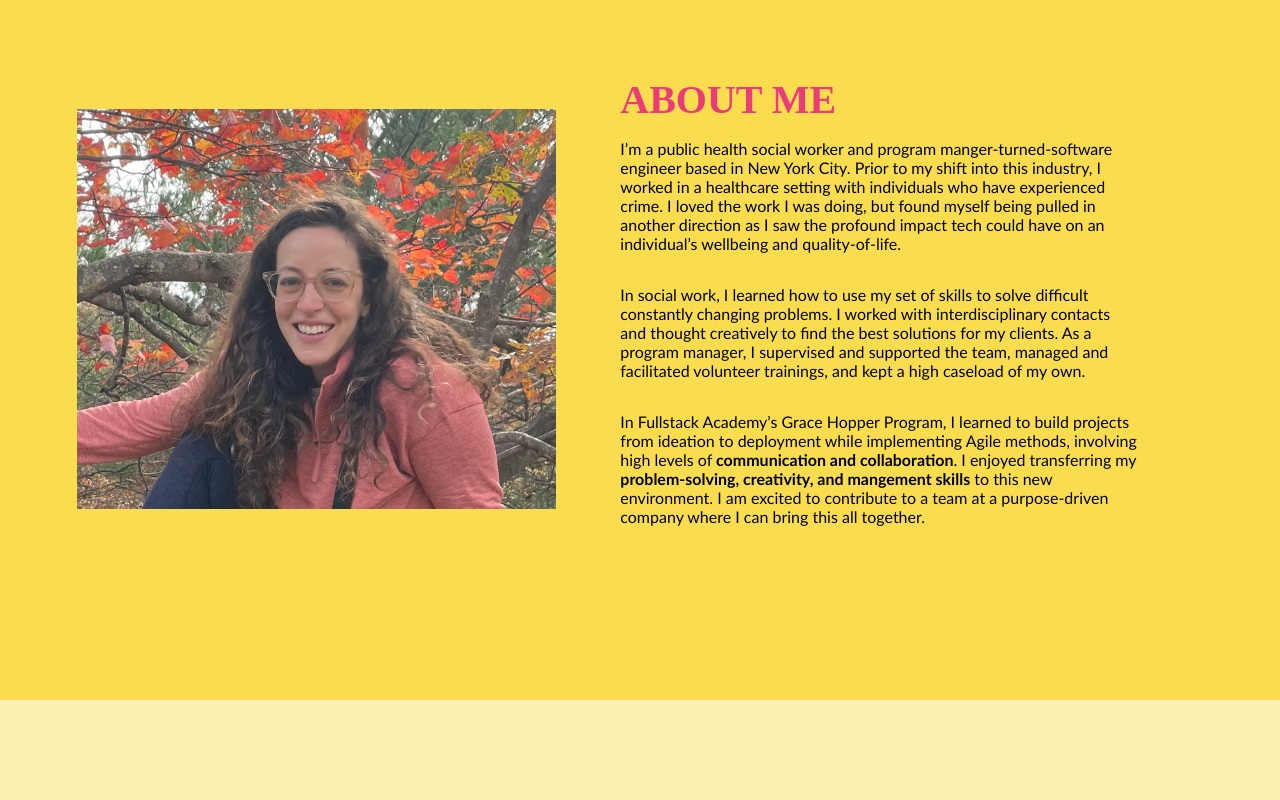
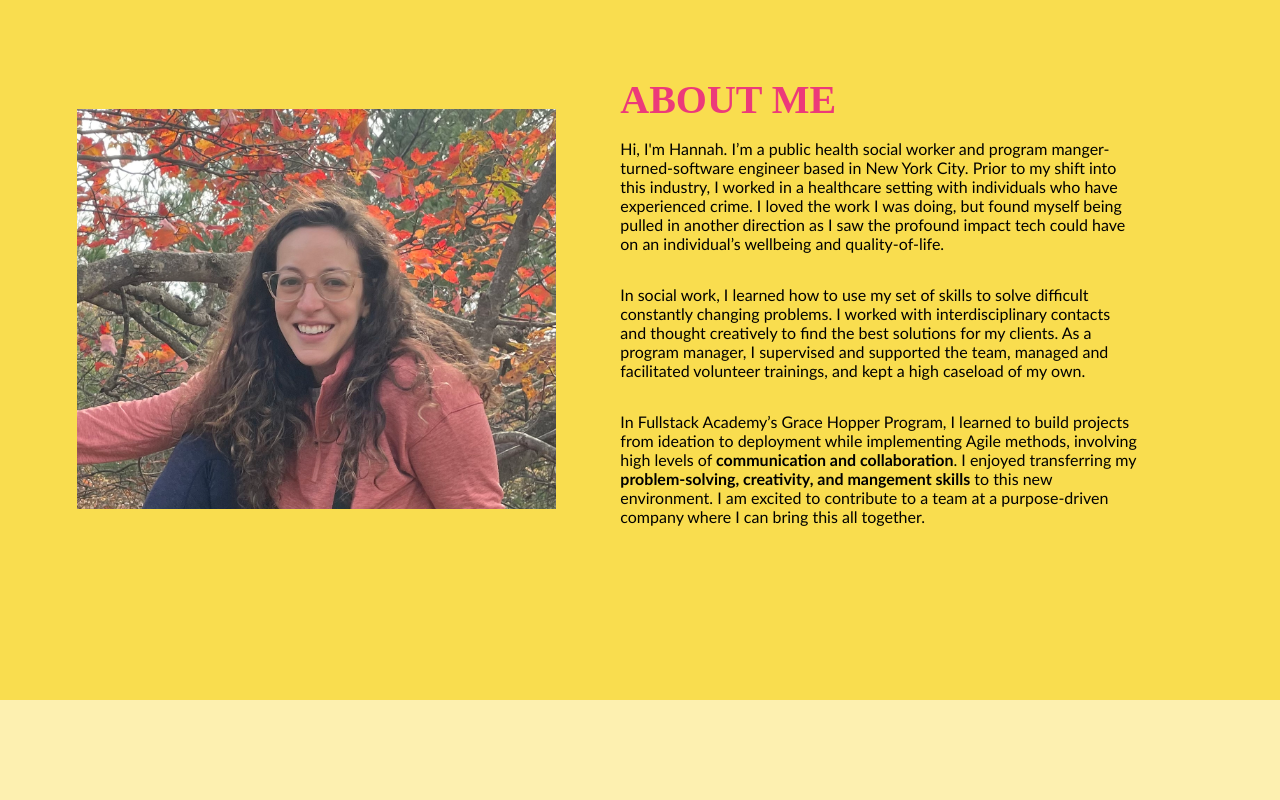
Before and after one commit to sommerh/sommerh.github.io, a React (Create React App) app: page / in a window 1280 px wide. Shown: the part 980-1780 px from the top of the page. Built offline with nearby package versions, Linux system fonts and the light colour scheme; a web font is replaced by a local one.

Commit message:
Add todos and contact form component

```diff
--- a/src/components/About.js
+++ b/src/components/About.js
@@ -8,7 +8,7 @@ const About = () => {
         <img src={headshot} id="headshot" alt="hiking-headshot" />
         <div id="about-text">
           <h1 className="font-link pink-txt">ABOUT ME</h1>
-          <p>{`I’m a public health social worker and program manger-turned-software engineer based in New York City. Prior to my shift into this industry, I worked in a healthcare setting with individuals who have experienced crime. I loved the work I was doing, but found myself being pulled in another direction as I saw the profound impact tech could have on an individual’s wellbeing and quality-of-life.`}</p>
+          <p>{`Hi, I'm Hannah. I’m a public health social worker and program manger-turned-software engineer based in New York City. Prior to my shift into this industry, I worked in a healthcare setting with individuals who have experienced crime. I loved the work I was doing, but found myself being pulled in another direction as I saw the profound impact tech could have on an individual’s wellbeing and quality-of-life.`}</p>
           <p>{`In social work, I learned how to use my set of skills to solve difficult constantly changing problems. I worked with interdisciplinary contacts and thought creatively to find the best solutions for my clients. As a program manager, I supervised and supported the team, managed and facilitated volunteer trainings, and kept a high caseload of my own.`}</p>
           <p>
             {`In Fullstack Academy’s Grace Hopper Program, I learned to build projects from ideation to deployment while implementing Agile methods, involving high levels of `}
--- a/src/components/Contact.js
+++ b/src/components/Contact.js
@@ -2,17 +2,13 @@ import React from 'react';
 import { FontAwesomeIcon } from '@fortawesome/react-fontawesome';
 import { faLinkedin, faGithub } from '@fortawesome/free-brands-svg-icons';
 import { faEnvelope } from '@fortawesome/free-regular-svg-icons';
+import ContactForm from './ContactForm';
 
 const Contact = () => {
   return (
     <div id="contact" className="segment yellow-bg-lt">
       <div id="contact-body">
-        <div id="contact-form">
-          <p>placeholder: Name</p>
-          <p>placeholder: Email</p>
-          <p>placeholder: Subject</p>
-          <p>placeholder: Message</p>
-        </div>
+        <ContactForm />
         <div id="contact-text">
           <h1 className="font-link pink-txt">I'd love to hear from you</h1>
           <p>
--- /dev/null
+++ b/src/components/ContactForm.js
@@ -0,0 +1,14 @@
+import React from 'react';
+
+const ContactForm = () => {
+  return (
+    <div id="contact-form">
+      <p>placeholder: Name</p>
+      <p>placeholder: Email</p>
+      <p>placeholder: Subject</p>
+      <p>placeholder: Message</p>
+    </div>
+  );
+};
+
+export default ContactForm;
--- a/src/components/NavBar.js
+++ b/src/components/NavBar.js
@@ -1,6 +1,6 @@
 import React from 'react';
 
-//TODO: make the section user clicks turn pink
+//TODO: make the section user clicks turn pink (window.location.href)
 //OR
 //make name pink and when user hovers increase size
 
--- a/src/components/Projects.js
+++ b/src/components/Projects.js
@@ -98,3 +98,5 @@ const Projects = () => {
 };
 
 export default Projects;
+
+//TODO: get rid of go back button and change it to an x on the box
```
